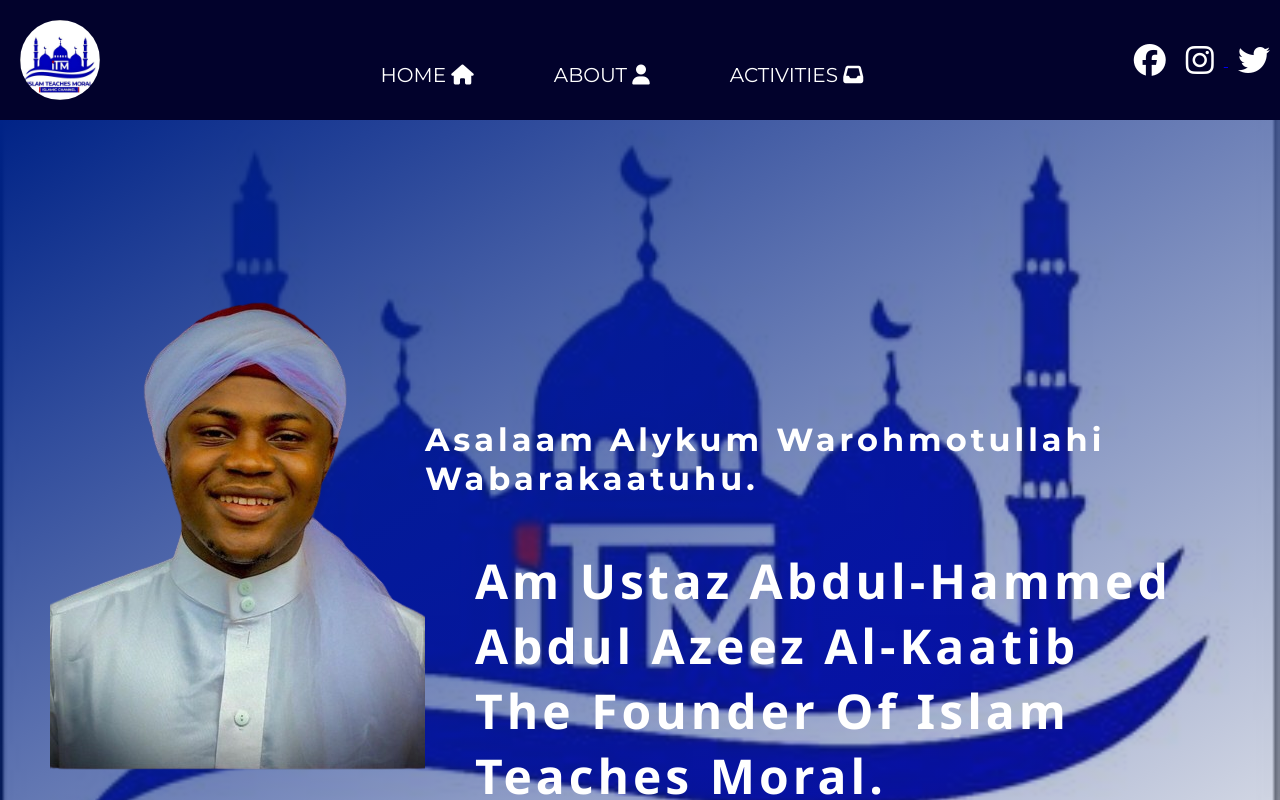
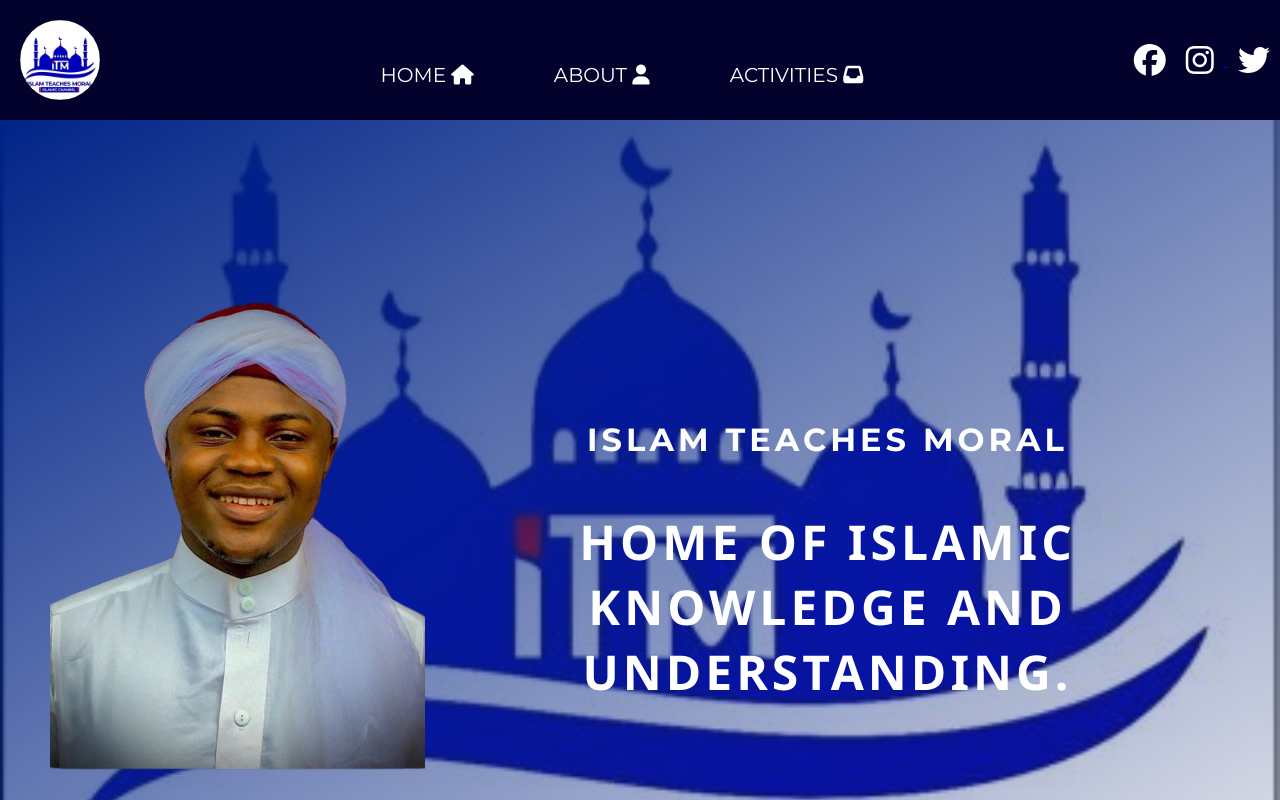
Before and after one commit to GAMSH655/islam-teahces-moral-Dev, a React (Vite) app: page / in a window 1280 px wide. Shown: the top 800 px of the page. Built offline with nearby package versions, Linux system fonts and the light colour scheme.

Commit message:
working on the texts

```diff
--- a/src/Home.css
+++ b/src/Home.css
@@ -17,12 +17,14 @@
      color: white;
      text-transform: capitalize;
      letter-spacing: 4px;
-     font-stretch: expanded;
+     text-align: center;
+     font-family:Montserrat ;;
 }
 .introTExt{
     font-size: 3rem;
     font-weight: bolder;
     color: white;
+    text-align: center;
     text-transform: capitalize;
     letter-spacing: 4px;
     font-stretch: expanded;
--- a/src/Home.jsx
+++ b/src/Home.jsx
@@ -10,10 +10,10 @@ import './Home.css'
                 <img src={img} alt="" id='katibImg' />
                 </div>
              <div className="textbox">
-                 <p className="text1">asalaam alykum warohmotullahi wabarakaatuhu.</p>
+                 <p className="text1">ISLAM TEACHES MORAL</p>
 
                  <p className="introTExt">
-                   am ustaz abdul-hammed abdul azeez al-kaatib the founder of islam teaches moral.
+                  HOME OF ISLAMIC KNOWLEDGE AND UNDERSTANDING.
                  </p>
              </div>
          </div>
--- a/src/Vision.jsx
+++ b/src/Vision.jsx
@@ -5,12 +5,14 @@ function VisionComp(){
      return (
         <div>
              <div className="Vision">
-                <img src="./src/assets/katib.png"  id=""alt="" />
+                {/* <img src="./src/assets/katib.png"  id=""alt="" /> */}
                 <div className="visionSideTExt">
                     <h3>MISSION</h3>
                     <p>Lorem ipsum dolor sit, amet consectetur adipisicing elit. Ex similique quis hic nobis repudiandae fugit odio alias ullam laborum? Obcaecati ex suscipit accusantium, laudantium inventore maiores tenetur reiciendis esse cumque.
                     Sit quasi beatae amet perspiciatis explicabo magnam, quae aperiam ut quia deserunt. Dicta alias assumenda velit et error maxime necessitatibus saepe fugit. Ea labore sequi quisquam consectetur architecto ducimus nihil.
-                    Aquibusdam. Magni nam quibusdam maiores totam impedit in vitae pariatur dicta.</p>
+                    Aquibusdam. Magni nam quibusdam maiores totam impedit in vitae pariatur dicta.Lorem ipsum dolor sit, amet consectetur adipisicing elit. Ex similique quis hic nobis repudiandae fugit odio alias ullam laborum? Obcaecati ex suscipit accusantium, laudantium inventore maiores tenetur reiciendis esse cumque.
+                    Sit quasi beatae amet perspiciatis explicabo magnam, quae aperiam ut quia deserunt. Dicta alias assumenda velit et error maxime necessitatibus saepe fugit. Ea labore sequi quisquam consectetur architecto ducimus nihil.
+                    Aquibusdam. Magni nam quibusdam maiores totam impedit in vitae pariatur dicta</p>
                 </div>
              </div>
         </div>
```
